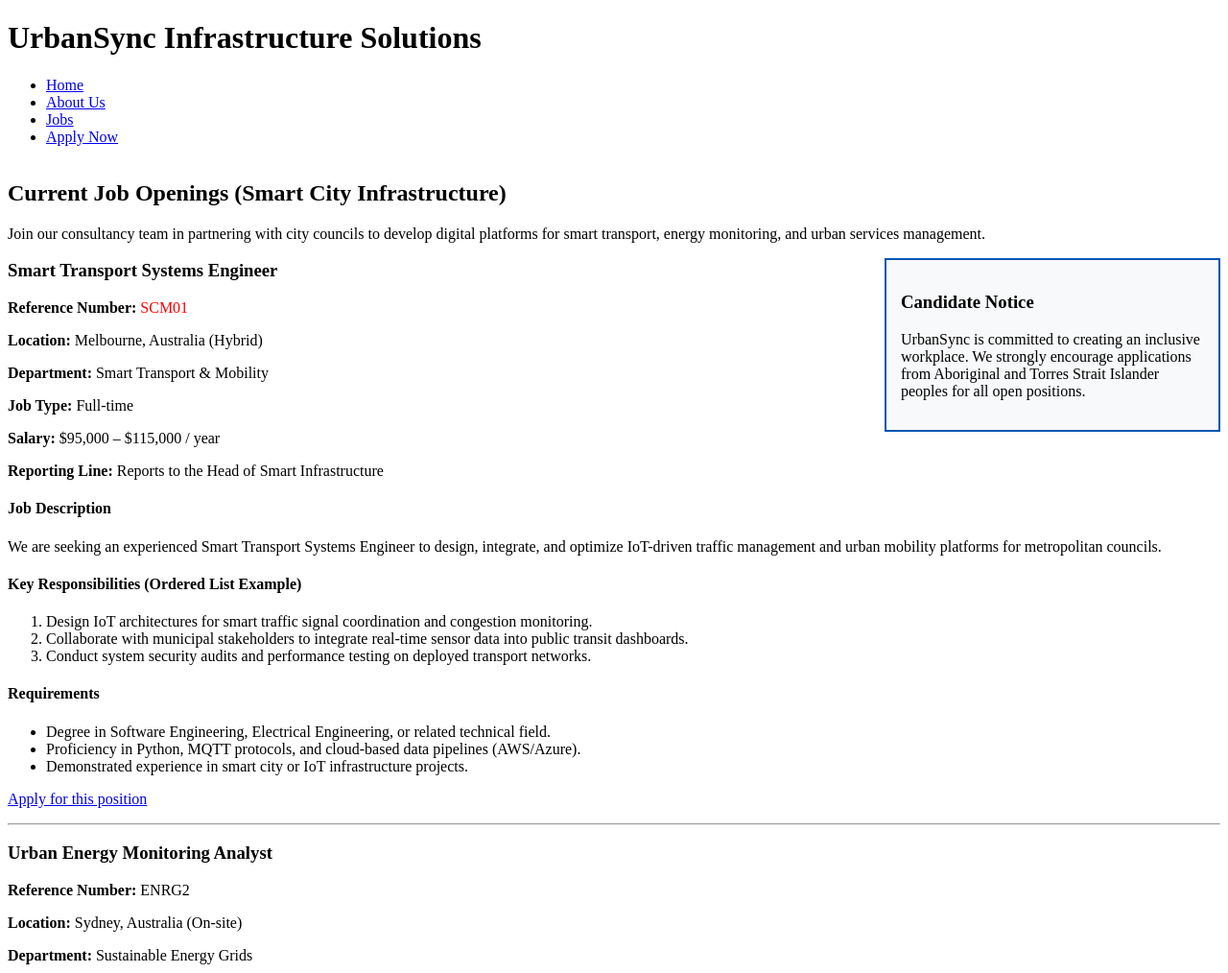
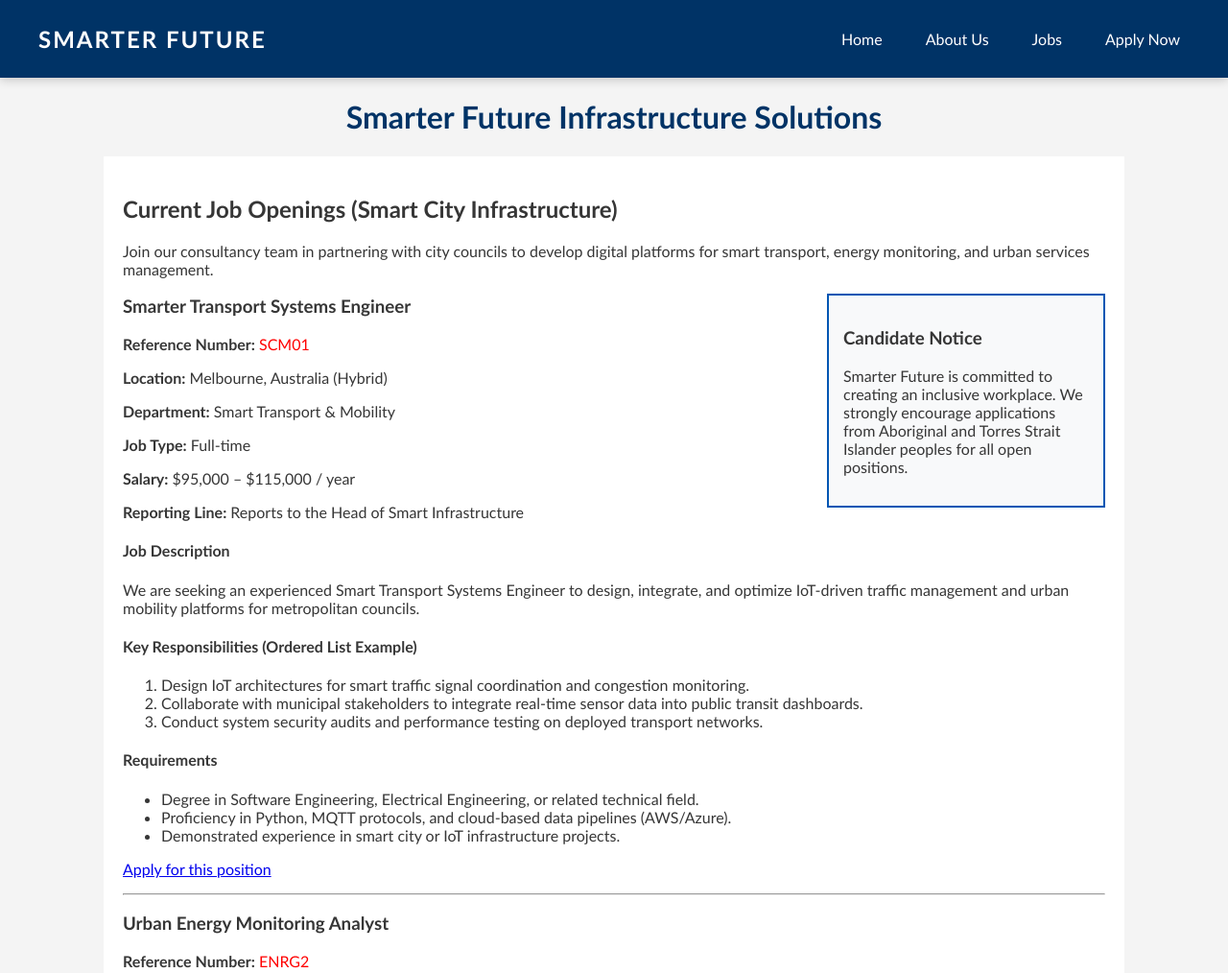
Before and after one commit to KhoiIDK/IDontKnowGr, a plain HTML site: page jobs.html in a window 1280 px wide. Shown: the top 1014 px of the page at 96% size. Drawn offline with Linux system fonts and the light colour scheme.

Commit message:
Let me see

```diff
--- a/jobs.html
+++ b/jobs.html
@@ -4,6 +4,7 @@
     <meta charset="UTF-8">
     <meta name="viewport" content="width=device-width, initial-scale=1.0">
     <title>Job Openings - Smart City Infrastructure Consultancy</title>
+    <link rel="stylesheet" href="styles.css">
     <!-- Embedded CSS cho trang jobs theo yêu cầu đề bài -->
     <style>
         aside {
@@ -23,9 +24,9 @@
 
     <!-- Header / Navigation chung -->
     <header>
-        <h1>UrbanSync Infrastructure Solutions</h1>
         <nav>
-            <ul>
+            <div class="logo">Smarter Future</div>
+            <ul class="nav-links">
                 <li><a href="index.html">Home</a></li>
                 <li><a href="about.html">About Us</a></li>
                 <li><a href="jobs.html">Jobs</a></li>
@@ -33,6 +34,8 @@
             </ul>
         </nav>
     </header>
+
+    <h1>Smarter Future Infrastructure Solutions</h1>
 
     <main>
         <!-- Intro Section -->
@@ -44,14 +47,14 @@
         <!-- Aside Section bắt buộc theo yêu cầu (đặt bên phải, 25% width, có margin, padding, border) -->
         <aside>
             <h3>Candidate Notice</h3>
-            <p>UrbanSync is committed to creating an inclusive workplace. We strongly encourage applications from Aboriginal and Torres Strait Islander peoples for all open positions.</p>
+            <p>Smarter Future is committed to creating an inclusive workplace. We strongly encourage applications from Aboriginal and Torres Strait Islander peoples for all open positions.</p>
         </aside>
 
         <!-- Job Listings -->
         <section>
             <!-- Job 1 -->
             <article>
-                <h3>Smart Transport Systems Engineer</h3>
+                <h3>Smarter Transport Systems Engineer</h3>
                 <p><strong>Reference Number:</strong> <span style="color: red;" title="Inline CSS example">SCM01</span></p>
                 <p><strong>Location:</strong> Melbourne, Australia (Hybrid)</p>
                 <p><strong>Department:</strong> Smart Transport & Mobility</p>
@@ -84,7 +87,7 @@
             <!-- Job 2 -->
             <article>
                 <h3>Urban Energy Monitoring Analyst</h3>
-                <p><strong>Reference Number:</strong> ENRG2</p>
+                <p><strong>Reference Number:</strong><span style="color: red;" title="Inline CSS example"> ENRG2</span></p>
                 <p><strong>Location:</strong> Sydney, Australia (On-site)</p>
                 <p><strong>Department:</strong> Sustainable Energy Grids</p>
                 <p><strong>Job Type:</strong> Full-time</p>
@@ -115,7 +118,7 @@
 
     <!-- Footer -->
     <footer>
-        <p>&copy; 2026 UrbanSync Infrastructure Solutions. All rights reserved.</p>
+        <p>&copy; 2026 Smarter Future Infrastructure Solutions. All rights reserved.</p>
     </footer>
 
 </body>
--- a/styles.css
+++ b/styles.css
@@ -1,4 +1,4 @@
-/* Basic Page Setup */
+    /* Basic Page Setup */
 body {
     font-family: Calibri, sans-serif;
     margin: 0;
@@ -11,27 +11,55 @@
 header {
     background-color: #003366;
     color: white;
-    padding: 15px;
+    padding: 15px 0;
+    position: sticky;
+    top: 0;
+    z-index: 1000;
+    box-shadow: 0 2px 10px rgba(0,0,0,0.2);
 }
 
 .logo {
-    width: 50px;
-    vertical-align: middle;
+    font-size: 24px;
+    font-weight: bold;
+    text-transform: uppercase;
+    letter-spacing: 2px;
 }
 
 nav {
-    margin-top: 10px;
+    max-width: 1200px;
+    margin: 0 auto;
+    display: flex;
+    justify-content: space-between;
+    align-items: center;
+    padding: 0 20px;
 }
 
-nav a {
-    color: white;
-    text-decoration: none;
-    margin-right: 15px;
-    font-weight: bold;
+.nav-links {
+    list-style: none;
+    display: flex;
 }
 
-nav a:hover {
-    text-decoration: underline;
+.nav-links li {
+    margin-left: 25px;
+}
+
+.nav-links a {
+    text-decoration: none;
+    color: white;
+    font-weight: 500;
+    transition: 0.3s;
+    padding: 5px 10px;
+    border-radius: 4px;
+}
+
+.nav-links a:hover {
+    background-color: #14a7dc;
+    color: #fff;
+}
+
+h1 {
+    color: #003366;
+    text-align: center;
 }
 
 /* Main Content Area */
```
Also changed, not shown: about.html (+12 -4 lines), apply.html (+12 -0 lines).
